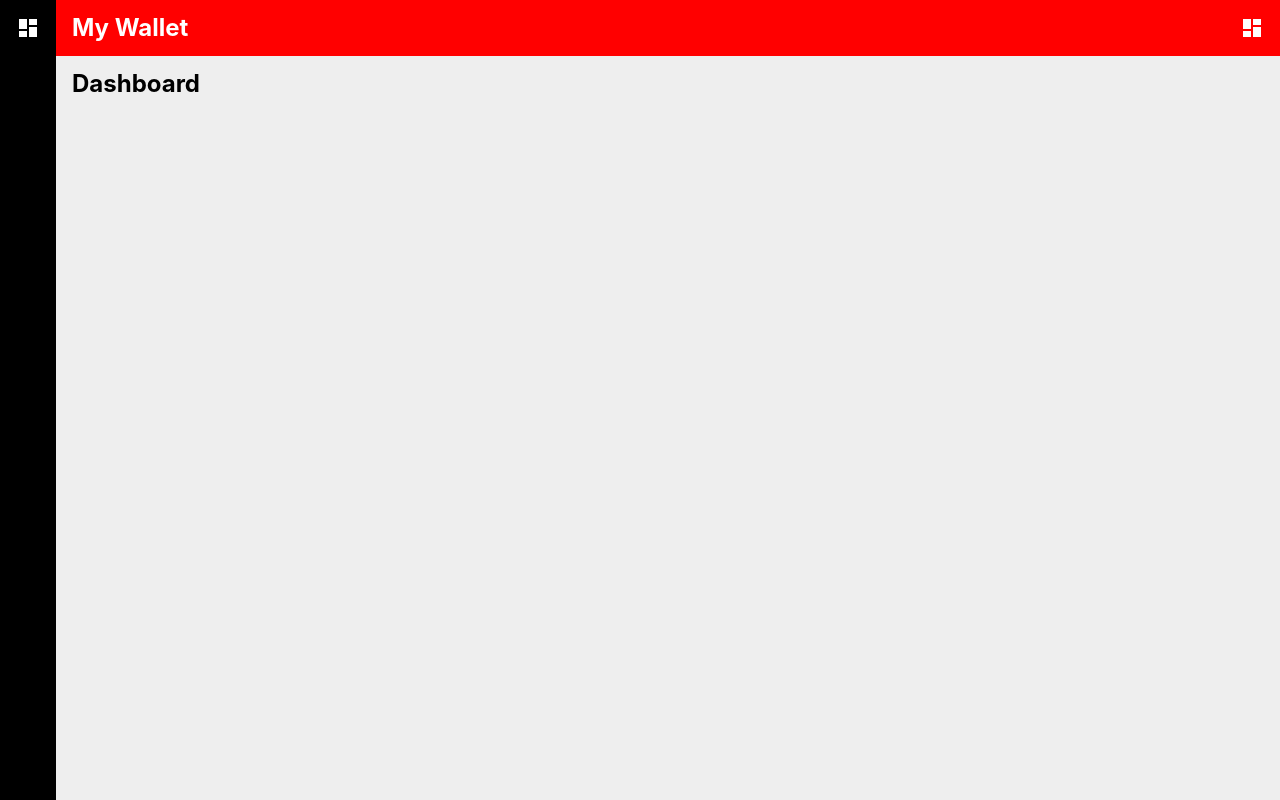
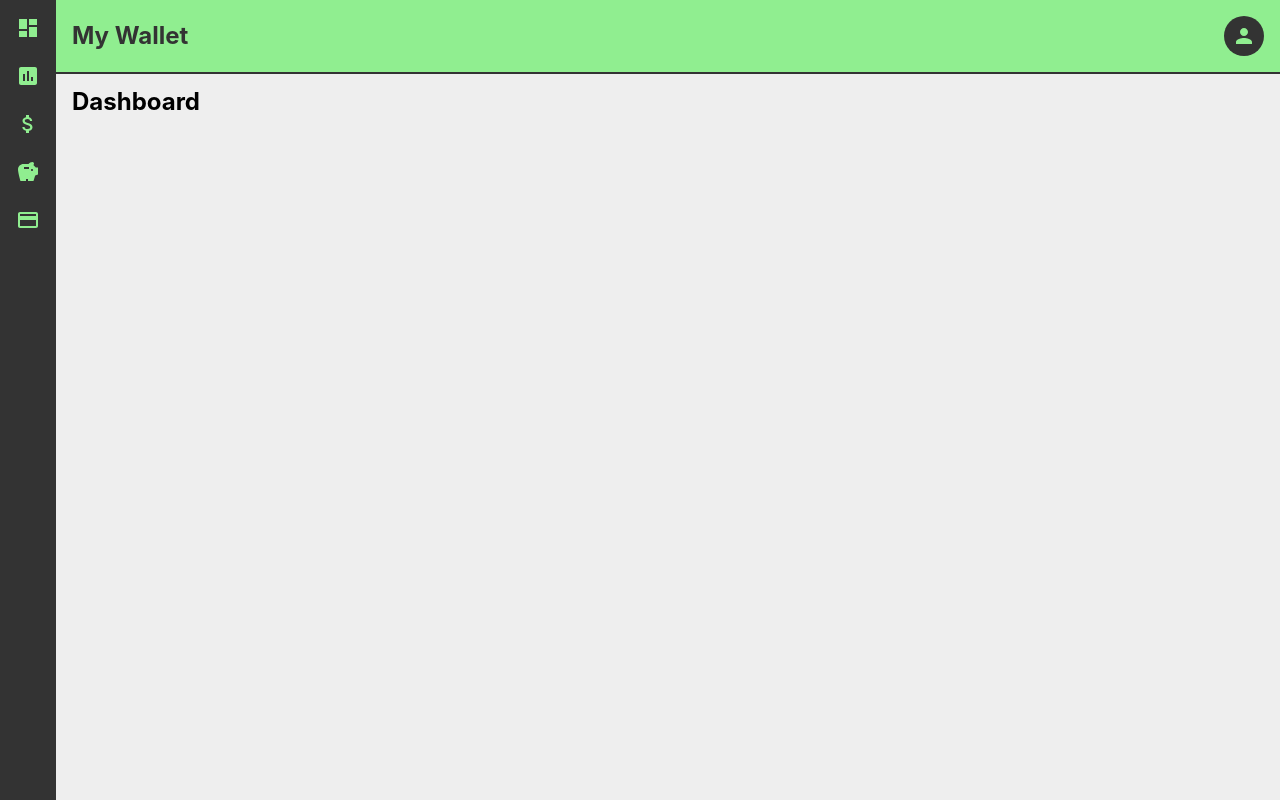
Before and after one commit to VargaAaron-FS/Varga_Aaron_Dev2501, a React (Create React App) app: page / in a window 1280 px wide. Built offline with nearby package versions, Linux system fonts and the light colour scheme.

Commit message:
readme update, styling/layout updates

```diff
--- a/src/components/MyHeader.js
+++ b/src/components/MyHeader.js
@@ -1,12 +1,12 @@
 // Import icons for nav
-import { MdDashboard } from "react-icons/md";
+import { MdPerson } from "react-icons/md";
 
 export default function MyHeader() {
   return (
     <header style={styles.headerContainer}>
       <h1 style={styles.h1}>My Wallet</h1>
       <nav style={styles.navContainer}>
-        <MdDashboard style={styles.navIcons} />
+        <MdPerson style={styles.headerAvatar} />
       </nav>
     </header>
   );
@@ -14,27 +14,31 @@ export default function MyHeader() {
 
 const styles = {
   headerContainer: {
-    color: "white",
+    color: "#333",
     padding: "1rem",
-    backgroundColor: "red",
+    backgroundColor: "lightgreen",
     display: "flex",
     flexDirection: "row",
     alignItems: "center",
     justifyContent: "space-between",
+    borderBottom: "2px solid #333",
   },
   navContainer: {
     display: "flex",
     alignItems: "center",
   },
   h1: {
-    color: "white",
     margin: "0",
     padding: "0",
     lineHeight: "1.5rem",
     fontSize: "1.5rem",
   },
-  navIcons: {
+  headerAvatar: {
     fontSize: "1.5rem",
     cursor: "pointer",
+    padding: ".5rem",
+    borderRadius: "50%",
+    backgroundColor: "#333",
+    color: "lightgreen",
   },
 };
--- a/src/components/SideNav.js
+++ b/src/components/SideNav.js
@@ -1,11 +1,15 @@
 // Import icons for nav
-import { MdDashboard } from "react-icons/md";
+import { MdDashboard, MdAssessment, MdAttachMoney, MdSavings, MdCreditCard } from "react-icons/md";
 
 export default function SideNav() {
   return (
     <aside style={styles.sideNavContainer}>
-      <nav>
+      <nav style={styles.navContainer}>
         <MdDashboard style={styles.navIcons} />
+        <MdAssessment style={styles.navIcons} />
+        <MdAttachMoney style={styles.navIcons} />
+        <MdSavings style={styles.navIcons} />
+        <MdCreditCard style={styles.navIcons} />
       </nav>
     </aside>
   );
@@ -13,12 +17,17 @@ export default function SideNav() {
 
 const styles = {
   sideNavContainer: {
-    color: "white",
+    color: "lightgreen",
     height: "calc(100vh - 2rem)",
     padding: "1rem",
-    backgroundColor: "black",
+    backgroundColor: "#333",
     display: "flex",
     flexDirection: "column",
+  },
+  navContainer: {
+    display: "flex",
+    flexDirection: "column",
+    rowGap: "1.5rem",
   },
   navIcons: {
     fontSize: "1.5rem",
```
Also changed, not shown: 1 other file (tests, documents, lock files or other folders).
